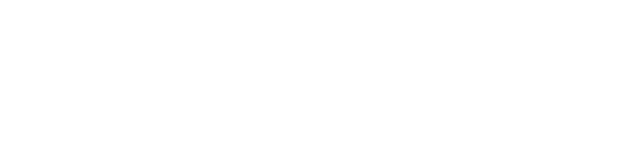
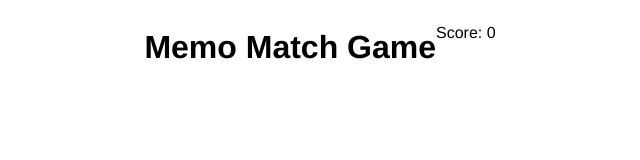
Before and after one commit to tom-cremer/memo_match_js, a plain HTML site: page index.html in a window 1280 px wide. Shown: the whole page, without its empty margins (320-960 px from the left). Drawn offline with Linux system fonts and the light colour scheme.

Commit message:
commited

```diff
--- a/index.html
+++ b/index.html
@@ -2,9 +2,16 @@
 <html lang="en">
 <head>
     <meta charset="UTF-8">
-    <title>Title</title>
+    <meta name="viewport" content="width=device-width, initial-scale=1.0">
+
+    <title>Memo Match Game</title>
+    <link rel="stylesheet" href="styles.css">
 </head>
 <body>
+    <h1>Memo Match Game</h1>
+
+    <p class="score">Score: <span>0</span></p>
+
 
 </body>
 </html>
--- a/script.js
+++ /dev/null
@@ -1 +0,0 @@
-esg
--- a/styles.css
+++ b/styles.css
@@ -0,0 +1,8 @@
+
+body {
+    font-family: helvetica, Arial, sans-serif;
+
+    display: flex;
+    justify-content: center;
+
+}
```
